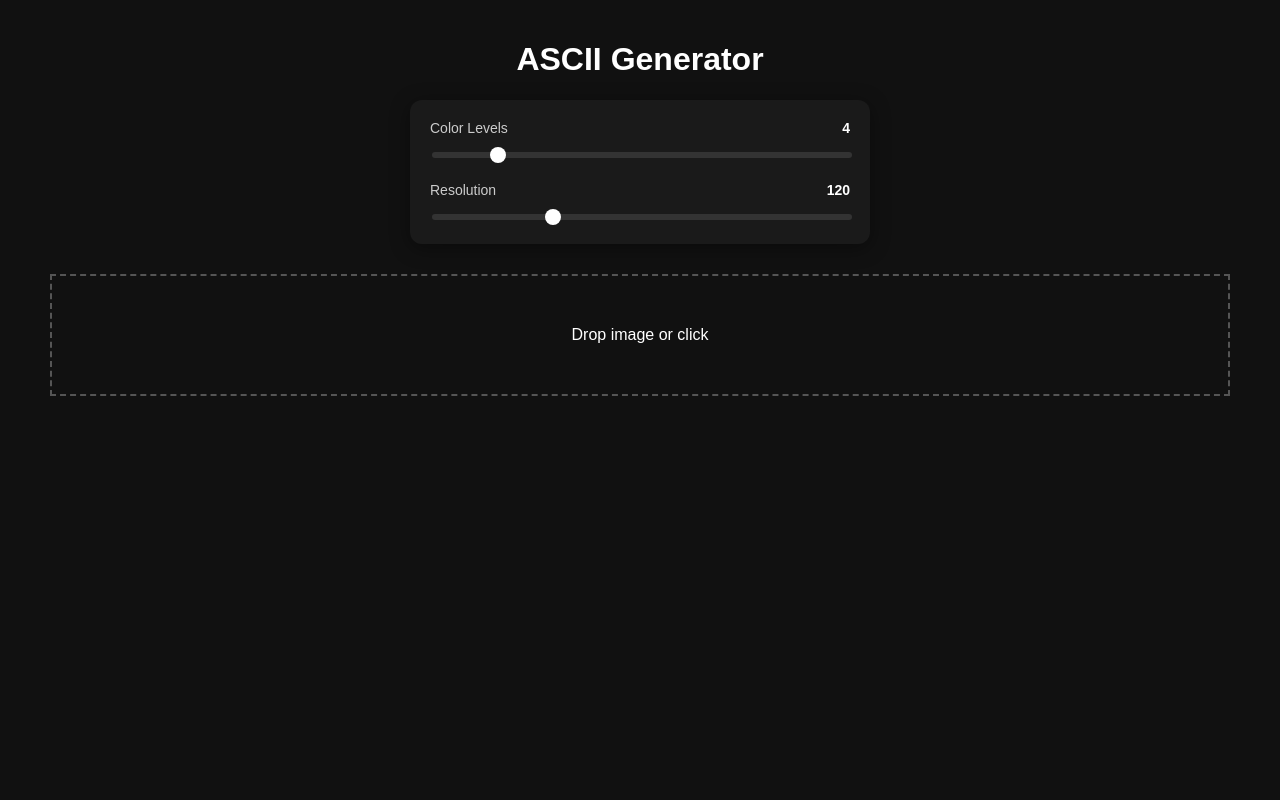
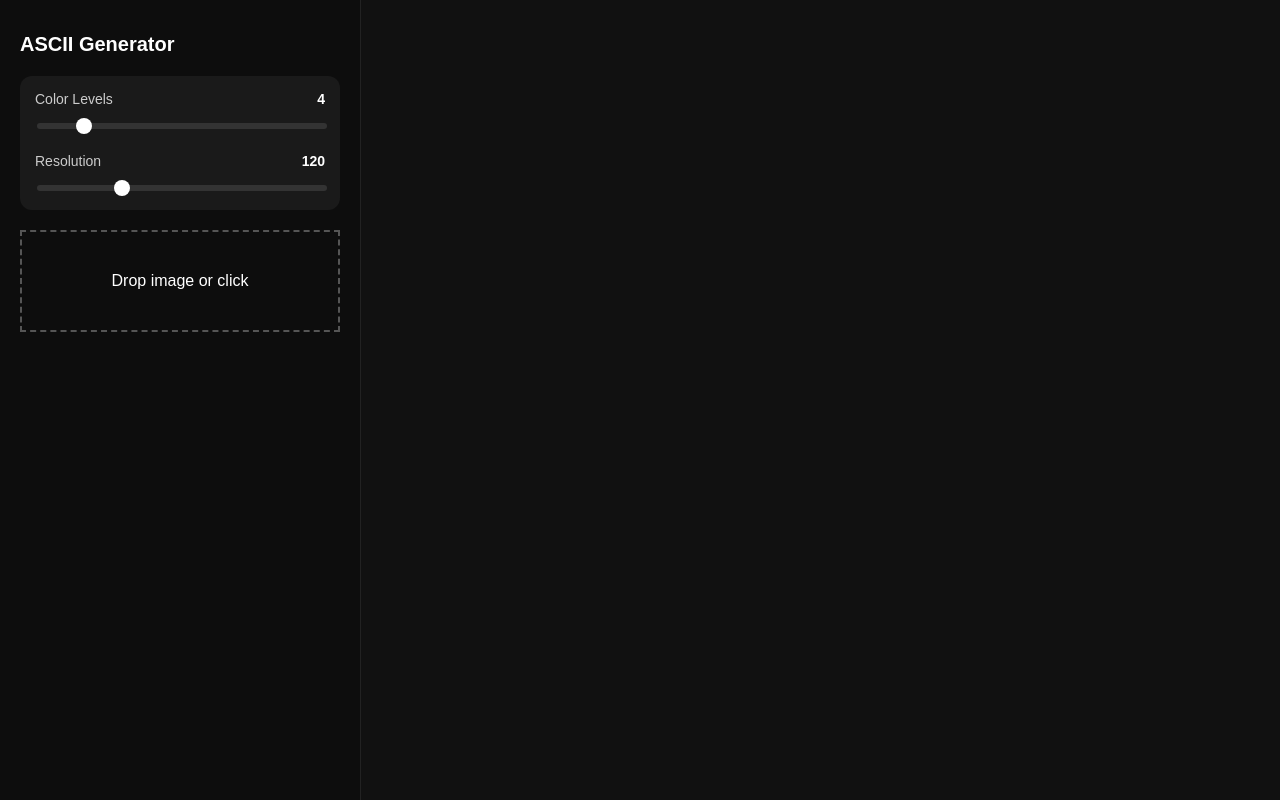
Before and after one commit to Vials-0/ascii-transformer, a React (Vite) app: page / in a window 1280 px wide. Built offline with nearby package versions, Linux system fonts and the light colour scheme.

Commit message:
Move preview UI to right of controls, update canvas generation

```diff
--- a/src/App.jsx
+++ b/src/App.jsx
@@ -8,24 +8,29 @@ export default function App() {
     colors,
     width,
     imageSrc,
-    canvasRef,
     setFile,
     updateColors,
     updateWidth
   } = useAscii();
 
   return (
-    <div className="app">
+    <div className="app layout">
+      <div className="sidebar">
         <h1>ASCII Generator</h1>
+
         <Controls
           colors={colors}
           width={width}
           onColorChange={updateColors}
           onWidthChange={updateWidth}
         />
+
         <DropZone onFile={setFile} />
-      <canvas ref={canvasRef} style={{ display: "none" }} />
+      </div>
+
+      <div className="preview">
         <ImagePreview src={imageSrc} />
+      </div>
     </div>
   );
 }
--- a/src/ascii/generateAscii.js
+++ b/src/ascii/generateAscii.js
@@ -57,7 +57,7 @@ function sobel(gray, width, height) {
   return edges;
 }
 
-export function generateASCII(canvas, img, width, colors) {
+export function generateASCII(img, width, colors) {
   const aspect = img.height / img.width;
   const height = Math.floor(width * aspect);
 
@@ -76,6 +76,7 @@ export function generateASCII(canvas, img, width, colors) {
 
   const aspectCorrection = charHeight / charWidth;
 
+  const canvas = document.createElement("canvas");
   canvas.width = width * charWidth;
   canvas.height = height * charHeight / aspectCorrection;
 
@@ -102,7 +103,6 @@ export function generateASCII(canvas, img, width, colors) {
       b = quantize(b, colors);
 
       const brightness = getBrightness(r, g, b);
-
       const edgeVal = edges[y * width + x];
 
       let char;
--- a/src/hooks/useAscii.js
+++ b/src/hooks/useAscii.js
@@ -7,19 +7,13 @@ export default function useAscii() {
   const [imageSrc, setImageSrc] = useState(null);
 
   const fileRef = useRef(null);
-  const canvasRef = useRef(null);
 
   const processImage = (file, newColors = colors, newWidth = width) => {
     const img = new Image();
     img.src = URL.createObjectURL(file);
 
     img.onload = () => {
-      const result = generateASCII(
-        canvasRef.current,
-        img,
-        newWidth,
-        newColors
-      );
+      const result = generateASCII(img, newWidth, newColors);
       setImageSrc(result);
     };
   };
@@ -44,7 +38,6 @@ export default function useAscii() {
     colors,
     width,
     imageSrc,
-    canvasRef,
     setFile,
     updateColors,
     updateWidth
--- a/src/styles.css
+++ b/src/styles.css
@@ -3,20 +3,40 @@ body {
   background: #111;
   color: white;
   font-family: sans-serif;
-  text-align: center;
 }
 
-.app {
+.layout {
+  display: flex;
+  height: 100vh;
+}
+
+.sidebar {
+  width: 320px;
   padding: 20px;
+  background: #0d0d0d;
+  border-right: 1px solid #222;
+  display: flex;
+  flex-direction: column;
+}
+
+.sidebar h1 {
+  font-size: 20px;
+  margin-bottom: 20px;
+}
+
+.preview {
+  flex: 1;
+  display: flex;
+  align-items: center;
+  justify-content: center;
+  overflow: auto;
 }
 
 .controls {
-  max-width: 420px;
-  margin: 20px auto;
-  padding: 20px;
+  padding: 15px;
   background: #1a1a1a;
   border-radius: 12px;
-  box-shadow: 0 4px 20px rgba(0, 0, 0, 0.4);
+  margin-bottom: 20px;
 }
 
 .control-group {
@@ -69,8 +89,8 @@ input[type="range"]::-moz-range-thumb {
 
 .drop {
   border: 2px dashed #555;
-  padding: 50px;
-  margin: 30px;
+  padding: 40px;
+  text-align: center;
   cursor: pointer;
 }
 
@@ -80,5 +100,6 @@ input[type="range"]::-moz-range-thumb {
 
 img {
   max-width: 90%;
-  margin-top: 20px;
+  max-height: 90%;
+  border-radius: 8px;
 }
```
Lines whose indentation alone changed are shown as unchanged.
